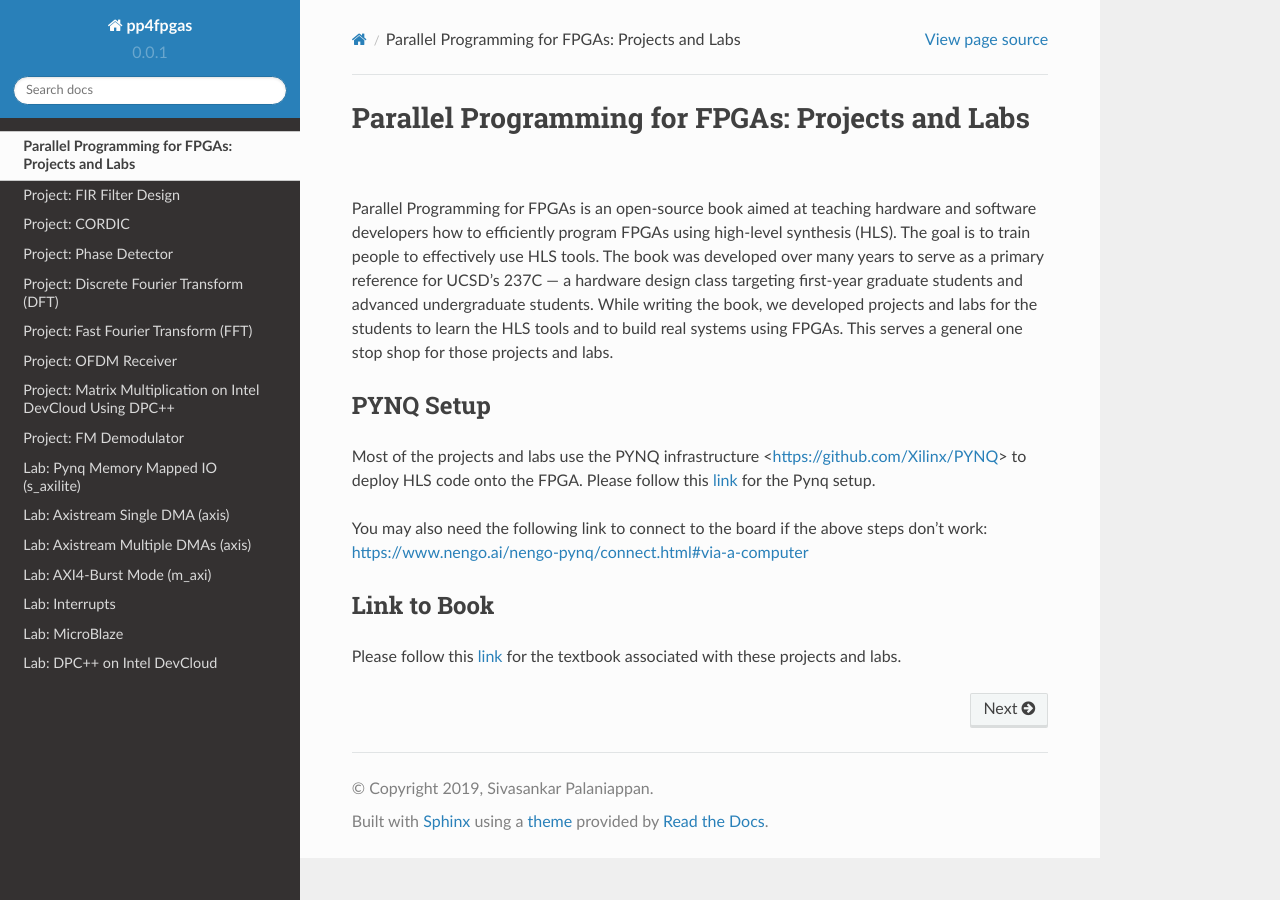
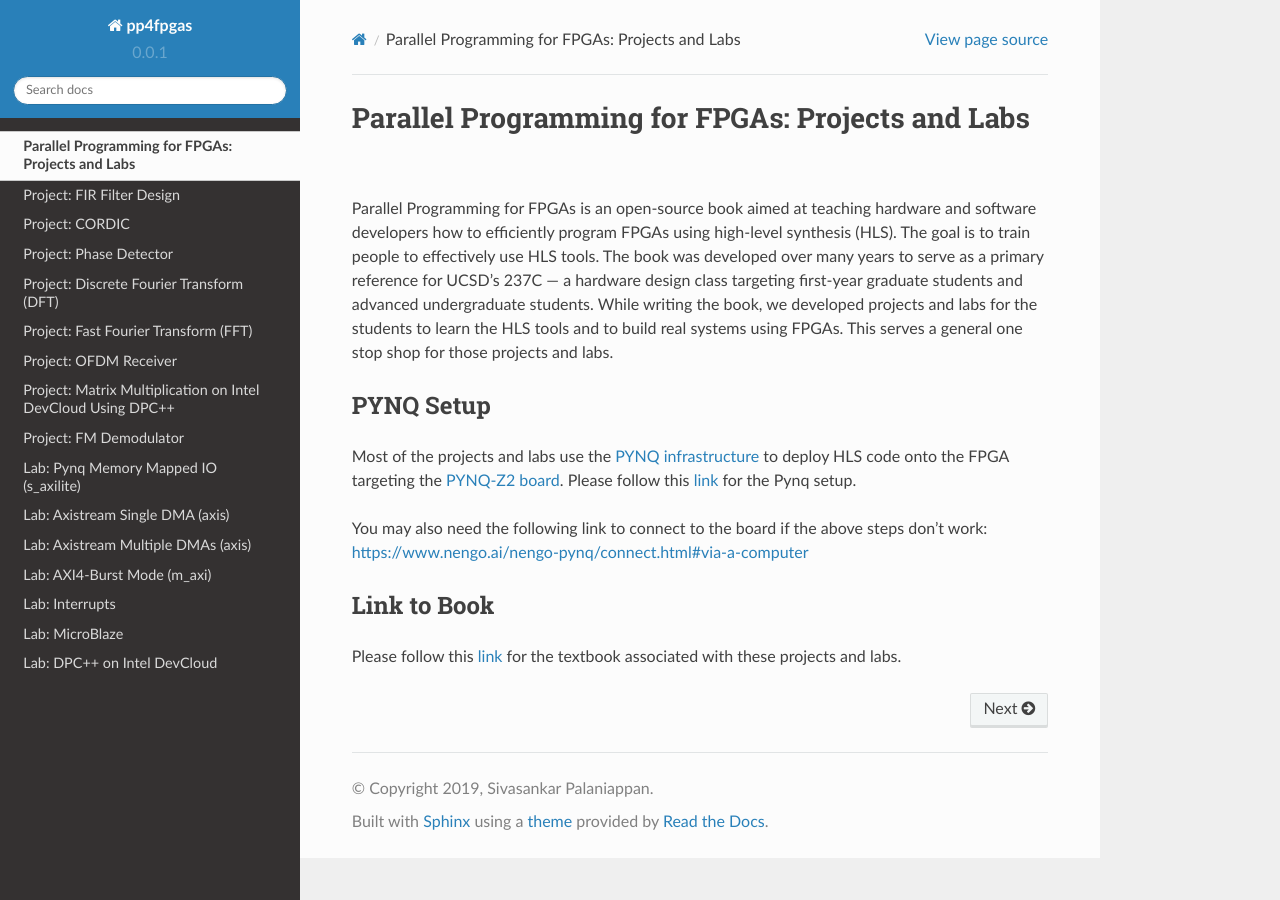
Before and after one commit to KastnerRG/Read_the_docs, a Sphinx documentation site: the page built from docs/index.rst, in a window 1280 px wide. Built offline with Sphinx 7.4.7 and the Read the Docs theme 2.0.0, drawn with Linux system fonts in a browser that asks for light colours.

Commit message:
Update index.rst

```diff
--- a/docs/index.rst
+++ b/docs/index.rst
@@ -10,8 +10,7 @@ Parallel Programming for FPGAs is an open-source book aimed at teaching hardware
 
 PYNQ Setup
 --------------
-Most of the projects and labs use the PYNQ infrastructure <https://github.com/Xilinx/PYNQ> to deploy HLS code onto the FPGA.
-Please follow this `link <https://pynq.readthedocs.io/en/latest/getting_started/pynq_z2_setup.html>`_ for the Pynq setup.
+Most of the projects and labs use the `PYNQ infrastructure <https://github.com/Xilinx/PYNQ>`_ to deploy HLS code onto the FPGA targeting the `PYNQ-Z2 board <http://www.pynq.io/board.html>`_. Please follow this `link <https://pynq.readthedocs.io/en/latest/getting_started/pynq_z2_setup.html>`_ for the Pynq setup.
 
 You may also need the following link to connect to the board if the above steps don't work: https://www.nengo.ai/nengo-pynq/connect.html#via-a-computer
 
```
